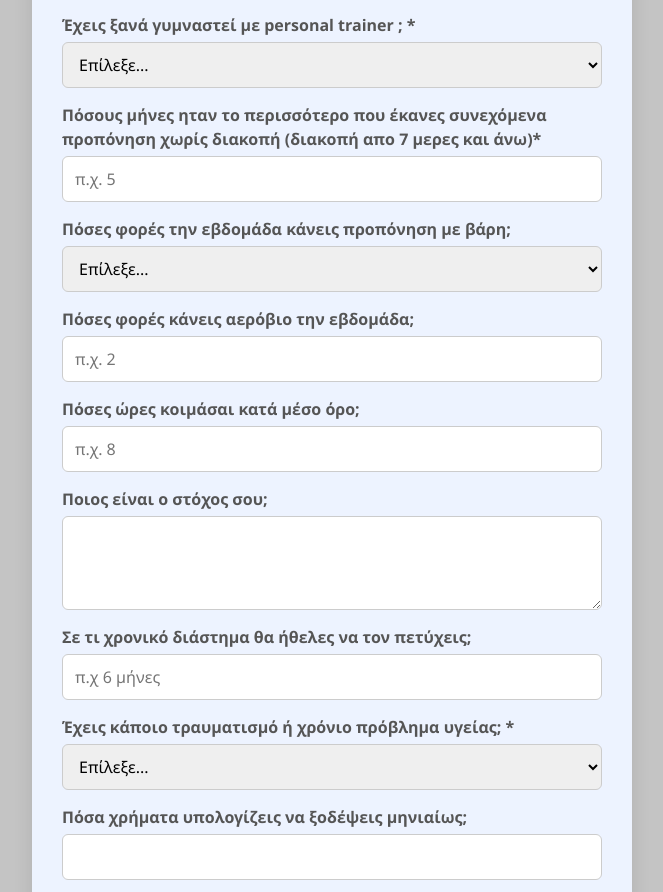
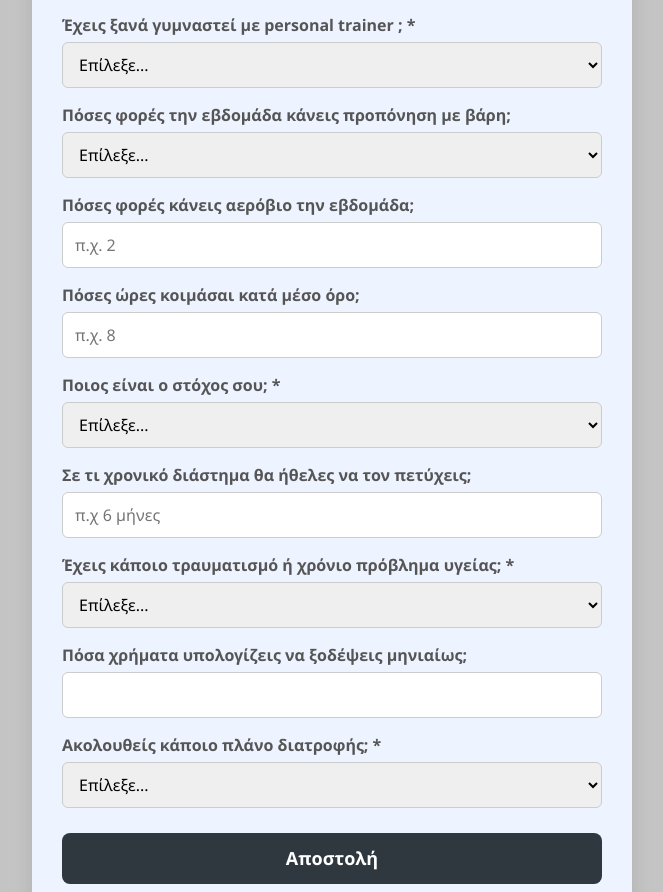
Before and after one commit to georgebetsios/personal-trainer-website, a React (Vite) app: page /personal-trainer-website/personal-form in a window 1280 px wide. Shown: the part 881-1773 px from the top of the page, without its empty margins (308-971 px from the left). Built offline with nearby package versions, Linux system fonts and the light colour scheme; a web font is replaced by a local one.

Commit message:
add select on goal , fix max-width and remove input month

```diff
--- a/src/pages/OnlineForm.jsx
+++ b/src/pages/OnlineForm.jsx
@@ -71,7 +71,7 @@ export default function FormPage() {
   return (
     <div className="form-page-background">
       <div className="form-page-container">
-        <h2>Φόρμα για Online</h2>
+        <h2>Online Form</h2>
         <form ref={form} onSubmit={sendEmail} className="contact-form">
 
           <label>Όνομα *</label>
@@ -119,11 +119,6 @@ export default function FormPage() {
           <label>Πόσο χρόνο διαθέτεις για κάθε προπόνηση; *</label>
           <input type="text" name="workout_duration" required placeholder="π.χ. 45 λεπτά" />
 
-          <label>
-            Πόσους μήνες ηταν το περισσότερο που έκανες συνεχόμενα προπόνηση χωρίς διακοπή (διακοπή απο 7 μερες και άνω)*
-          </label>
-          <input type="text" name="training_streak" required placeholder="π.χ. 5" />
-
           <label>Πόσες φορές την εβδομάδα κάνεις προπόνηση με βάρη;</label>
           <select name="weights_per_week">
             <option value="">Επίλεξε...</option>
@@ -141,8 +136,16 @@ export default function FormPage() {
           <label>Πόσες ώρες κοιμάσαι κατά μέσο όρο;</label>
           <input type="number" name="number_of_sleep" placeholder="π.χ. 8" />
 
-          <label>Ποιος είναι ο στόχος σου;</label>
-          <textarea name="goal" rows="3" />
+          <label>Ποιος είναι ο στόχος σου; *</label>
+          <select name="goal" required>
+            <option value="">Επίλεξε...</option>
+            <option value="Απώλεια βάρους">Απώλεια βάρους</option>
+            <option value="Αύξηση μυϊκής μάζας">Αύξηση μυϊκής μάζας</option>
+            <option value="Γενική φυσική κατάσταση">Γενική φυσική κατάσταση</option>
+            <option value="Αύξηση αντοχής">Αύξηση αντοχής</option>
+            <option value="Δύναμη">Δύναμη</option>
+            <option value="Επανένταξη μετά από τραυματισμό">Επανένταξη μετά από τραυματισμό</option>
+          </select>
 
           <label>Σε τι χρονικό διάστημα θα ήθελες να τον πετύχεις;</label>
           <input type="text" name="time_goal" placeholder="π.χ 6 μήνες" />
--- a/src/pages/PersonalForm.jsx
+++ b/src/pages/PersonalForm.jsx
@@ -71,7 +71,7 @@ export default function FormPage() {
   return (
     <div className="form-page-background">
       <div className="form-page-container">
-        <h2>Φόρμα για Personal</h2>
+        <h2>Personal Form</h2>
         <form ref={form} onSubmit={sendEmail} className="contact-form">
 
           <label>Όνομα *</label>
@@ -116,11 +116,6 @@ export default function FormPage() {
             <option value="Όχι">Όχι</option>
           </select>
 
-          <label>
-            Πόσους μήνες ηταν το περισσότερο που έκανες συνεχόμενα προπόνηση χωρίς διακοπή (διακοπή απο 7 μερες και άνω)*
-          </label>
-          <input type="text" name="training_streak" required placeholder="π.χ. 5" />
-
           <label>Πόσες φορές την εβδομάδα κάνεις προπόνηση με βάρη;</label>
           <select name="weights_per_week">
             <option value="">Επίλεξε...</option>
@@ -138,8 +133,16 @@ export default function FormPage() {
           <label>Πόσες ώρες κοιμάσαι κατά μέσο όρο;</label>
           <input type="number" name="number_of_sleep" placeholder="π.χ. 8" />
 
-          <label>Ποιος είναι ο στόχος σου;</label>
-          <textarea name="goal" rows="3" />
+          <label>Ποιος είναι ο στόχος σου; *</label>
+          <select name="goal" required>
+            <option value="">Επίλεξε...</option>
+            <option value="Απώλεια βάρους">Απώλεια βάρους</option>
+            <option value="Αύξηση μυϊκής μάζας">Αύξηση μυϊκής μάζας</option>
+            <option value="Γενική φυσική κατάσταση">Γενική φυσική κατάσταση</option>
+            <option value="Αύξηση αντοχής">Αύξηση αντοχής</option>
+            <option value="Δύναμη">Δύναμη</option>
+            <option value="Επανένταξη μετά από τραυματισμό">Επανένταξη μετά από τραυματισμό</option>
+          </select>
 
           <label>Σε τι χρονικό διάστημα θα ήθελες να τον πετύχεις;</label>
           <input type="text" name="time_goal" placeholder="π.χ 6 μήνες" />
--- a/src/styles/OnlineForm.css
+++ b/src/styles/OnlineForm.css
@@ -7,6 +7,7 @@
 }
 
 .form-page-container {
+    width: 100%;
     max-width: 600px;
     margin: 135px auto 50px;
     padding: 30px;
--- a/src/styles/PersonalForm.css
+++ b/src/styles/PersonalForm.css
@@ -7,6 +7,7 @@
 }
 
 .form-page-container {
+    width: 100%;
     max-width: 600px;
     margin: 135px auto 50px;
     padding: 30px;
```
Also changed, not shown: 3 other files (tests, documents, lock files or other folders).
